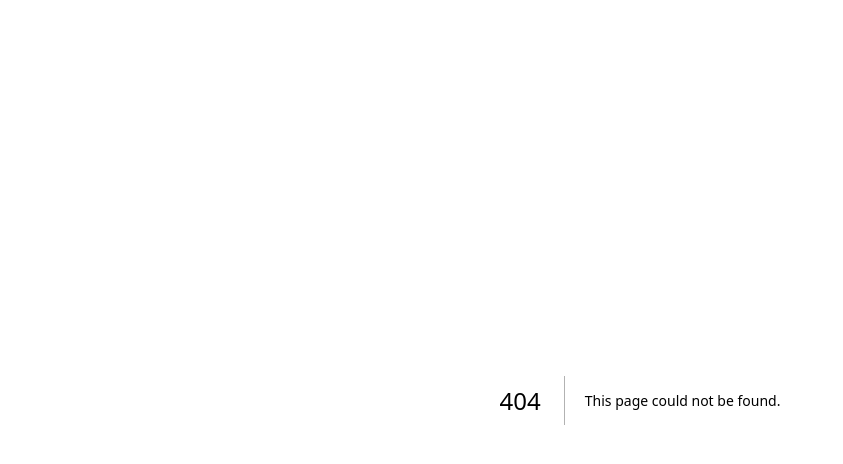
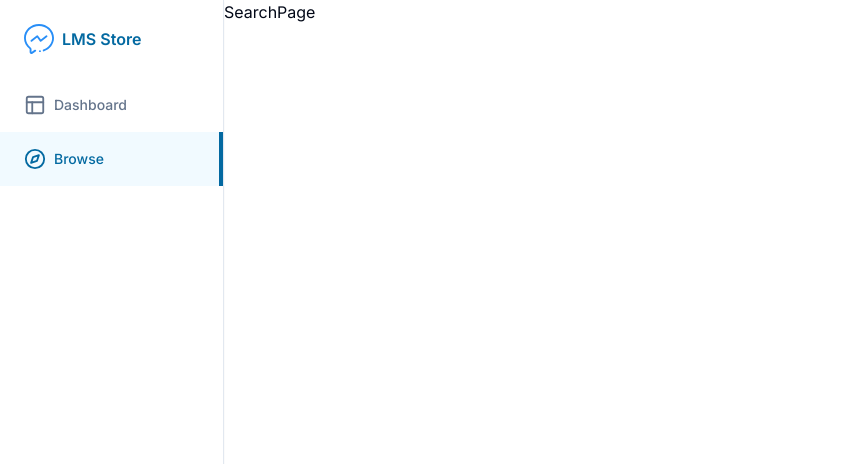
Before and after one commit to neonexus22/lms-platform-next13, a Next.js app: page /search in a window 1280 px wide. Before the commit this address had no page. Shown: the top 464 px of the page, without its empty margins (0-843 px from the left). Built offline with nearby package versions, Linux system fonts and the light colour scheme.

Commit message:
initial search page and padding for sidebar

```diff
--- /dev/null
+++ b/app/(dashboard)/(routes)/search/page.tsx
@@ -0,0 +1,7 @@
+type Props = {};
+
+const SearchPage = (props: Props) => {
+  return <div>SearchPage</div>;
+};
+
+export default SearchPage;
--- a/app/(dashboard)/layout.tsx
+++ b/app/(dashboard)/layout.tsx
@@ -11,7 +11,7 @@ const DashboardLayout = ({ children }: Props) => {
       <div className="hidden md:flex h-full w-56 flex-col fixed inset-y-0 z-50">
         <Sidebar />
       </div>
-      {children}
+      <main className="md:pl-56 h-full">{children}</main>
     </div>
   );
 };
```
